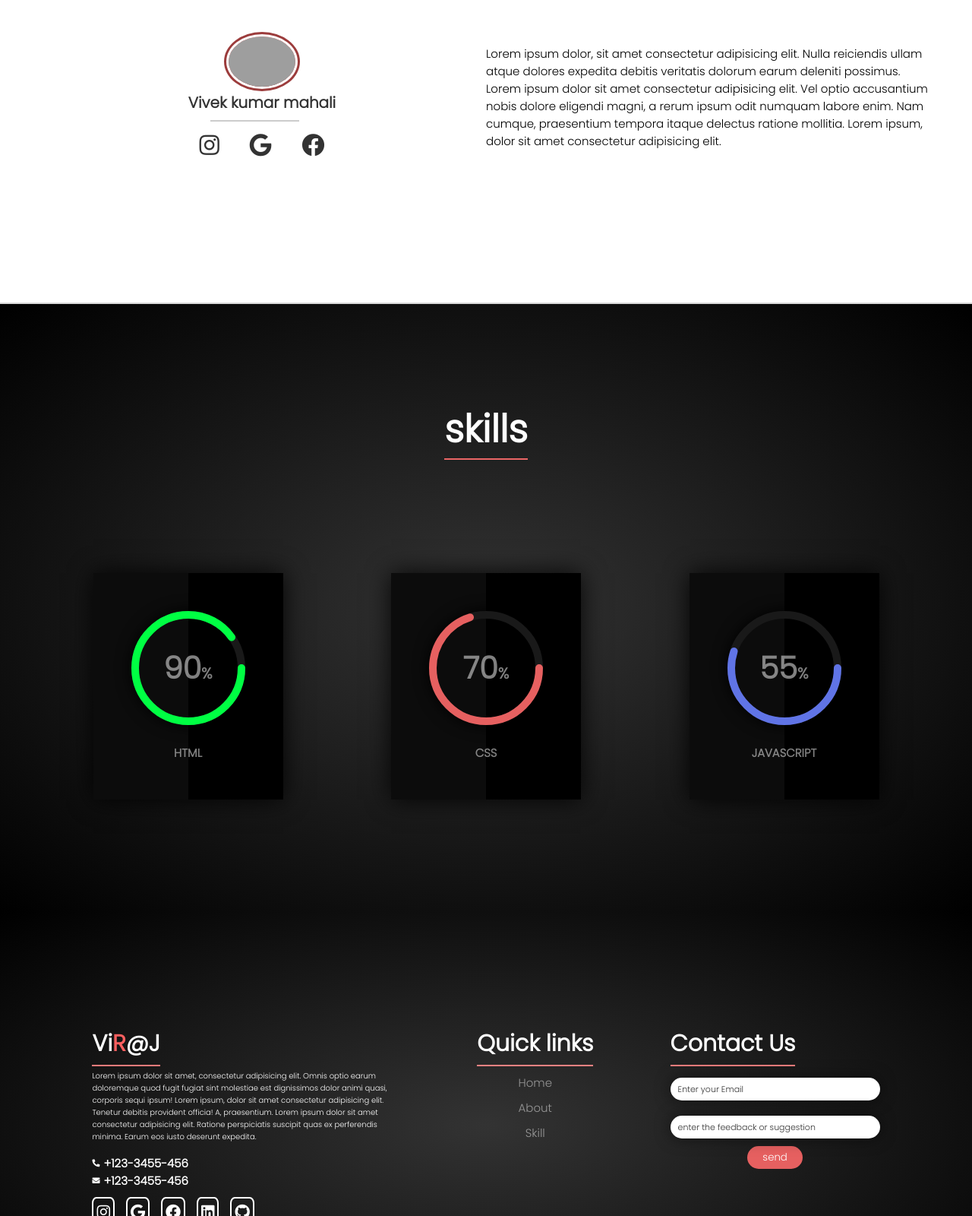
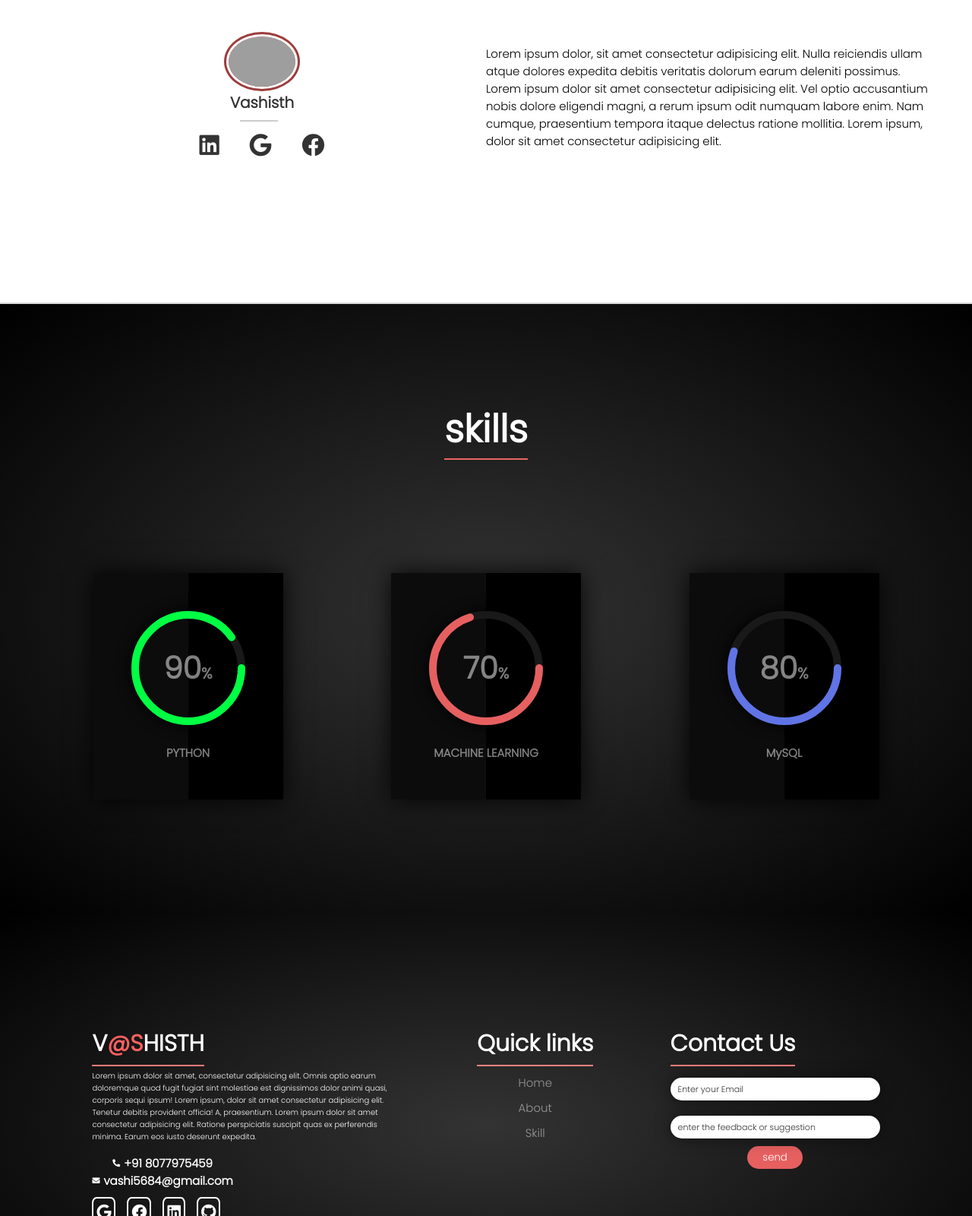
Before and after one commit to Vashi050197/Portfolio, a plain HTML site: page index.html in a window 1280 px wide. Shown: the part 1200-2800 px from the top of the page at 76% size. Drawn offline with nearby package versions, Linux system fonts and the light colour scheme; grey boxes are pictures that could not be loaded.

Commit message:
Update index.html

```diff
--- a/index.html
+++ b/index.html
@@ -59,10 +59,10 @@
             <h1>I'am <span>Vashisth</span></h1>
           </div>
           <div class="sec1__contentHider">
-            <h1>Web Designer</h1>
+            <h1>Software Engineer</h1>
           </div>
         </div>
-        <a href="https://www.instagram.com/vivek_kumar_mahali/">follow Me <i class="fab fa-instagram"></i></a>
+        <a href="https://www.linkedin.com/in/vashisth-malik/">Connect Me <i class="fab fa-linkedin"></i></a>
       </div>
       <div class="sec1__imgContainer">
         <div class="sec1__imgBx">
@@ -84,11 +84,11 @@
         <div class="sec2__aboutme1Img">
           <img src="https://i.ibb.co/yy8bxz7/Pics-Art-04-10-08-59-51.png" alt="" />
         </div>
-        <h2>Vivek kumar mahali</h2>
+        <h2>Vashisth</h2>
         <div class="sec2__aboutme1Social">
           <ul>
             <li>
-              <a href="https://www.instagram.com/vivek_kumar_mahali/"><i class="fab fa-instagram"></i></a>
+              <a href="https://www.linkedin.com/in/vashisth-malik/"><i class="fab fa-linkedin"></i></a>
             </li>
             <li>
               <a href="#"><i class="fab fa-google"></i></a>
@@ -126,7 +126,7 @@
               <h2>90<span>%</span></h2>
             </div>
           </div>
-          <h2 class="sec3__text">HTML</h2>
+          <h2 class="sec3__text">PYTHON</h2>
         </div>
       </div>
       <div class="sec3__card" data-aos="fade-up" data-aos-delay="500">
@@ -140,7 +140,7 @@
               <h2>70<span>%</span></h2>
             </div>
           </div>
-          <h2 class="sec3__text">CSS</h2>
+          <h2 class="sec3__text">MACHINE LEARNING</h2>
         </div>
       </div>
       <div class="sec3__card" data-aos="fade-up" data-aos-delay="1000">
@@ -151,10 +151,10 @@
               <circle cx="70" cy="70" r="70"></circle>
             </svg>
             <div class="number">
-              <h2>55<span>%</span></h2>
+              <h2>80<span>%</span></h2>
             </div>
           </div>
-          <h2 class="sec3__text">JAVASCRIPT</h2>
+          <h2 class="sec3__text">MySQL</h2>
         </div>
       </div>
     </div>
@@ -163,7 +163,7 @@
     <div class="sec4__container">
       <div class="sec4__box1">
         <div class="sec4__content1" data-aos="fade-right">
-          <h2>Vi<span>R</span>@J</h2>
+          <h2>V<span>@S</span>HISTH</h2>
           <p>
             Lorem ipsum dolor sit amet, consectetur adipisicing elit. Omnis
             optio earum doloremque quod fugit fugiat sint molestiae est
@@ -177,18 +177,16 @@
         <div class="sec4__content2" data-aos="fade-right" data-aos-delay="200">
           <div class="sec4__content2Icon">
             <i class="fas fa-phone-alt"></i>
-            <h2>+123-3455-456</h2>
+            <h2>+91 8077975459</h2>
           </div>
           <div class="sec4__content2Icon">
             <i class="fas fa-envelope"></i>
-            <h2>+123-3455-456</h2>
+            <h2>vashi5684@gmail.com</h2>
           </div>
         </div>
         <div class="sec4__content3" data-aos="fade-right" data-aos-delay="500">
           <ul>
-            <li>
-              <a href="https://www.instagram.com/vivek_kumar_mahali/"><i class="fab fa-instagram"></i></a>
-            </li>
+
             <li>
               <a href="#"><i class="fab fa-google"></i></a>
             </li>
@@ -196,10 +194,10 @@
               <a href="#"><i class="fab fa-facebook"></i></a>
             </li>
             <li>
-              <a href="#"><i class="fab fa-linkedin"></i></a>
+              <a href="https://www.linkedin.com/in/vashisth-malik/"><i class="fab fa-linkedin"></i></a>
             </li>
             <li>
-              <a href="#"><i class="fab fa-github"></i></a>
+              <a href="https://github.com/Vashi050197"><i class="fab fa-github"></i></a>
             </li>
           </ul>
         </div>
```
